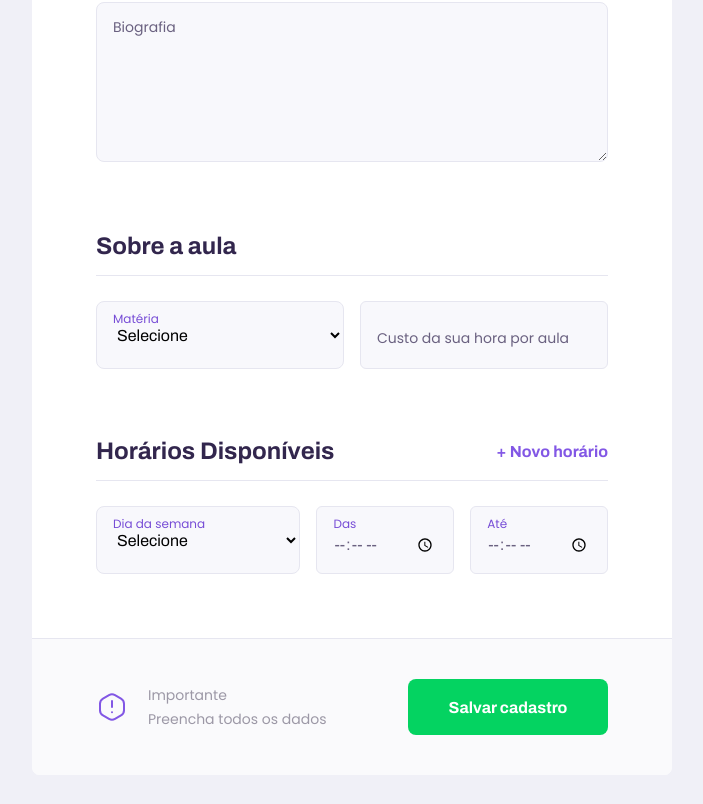
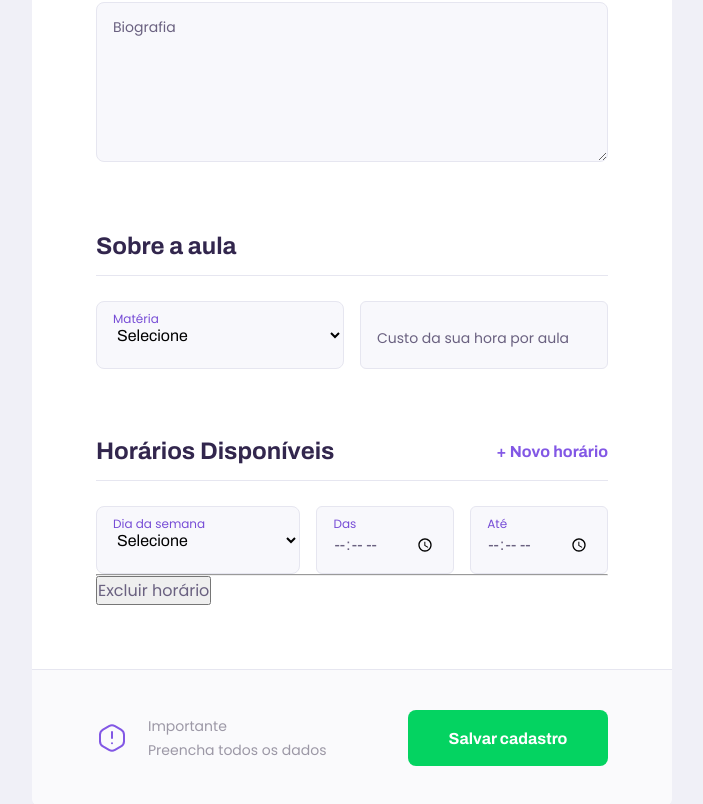
Before and after one commit to macedo-developer/proffy-web, a React (Create React App) app: page /profile in a window 1280 px wide. Shown: the part 633-1437 px from the top of the page, without its empty margins (288-991 px from the left). Before the commit the page ends 1408 px from the top, so only its background shows below. Built offline with nearby package versions, Linux system fonts and the light colour scheme.

Commit message:
Adding button delete schedule

```diff
--- a/src/pages/Profile/index.tsx
+++ b/src/pages/Profile/index.tsx
@@ -84,6 +84,10 @@ function Profile() {
               <Input name="from" label="Das" type="time" />
               <Input name="to" label="Até" type="time" />
             </div>
+            <div className="button-del">
+              <hr />
+              <button>Excluir horário</button>
+            </div>
           </fieldset>
 
           <footer>
```
